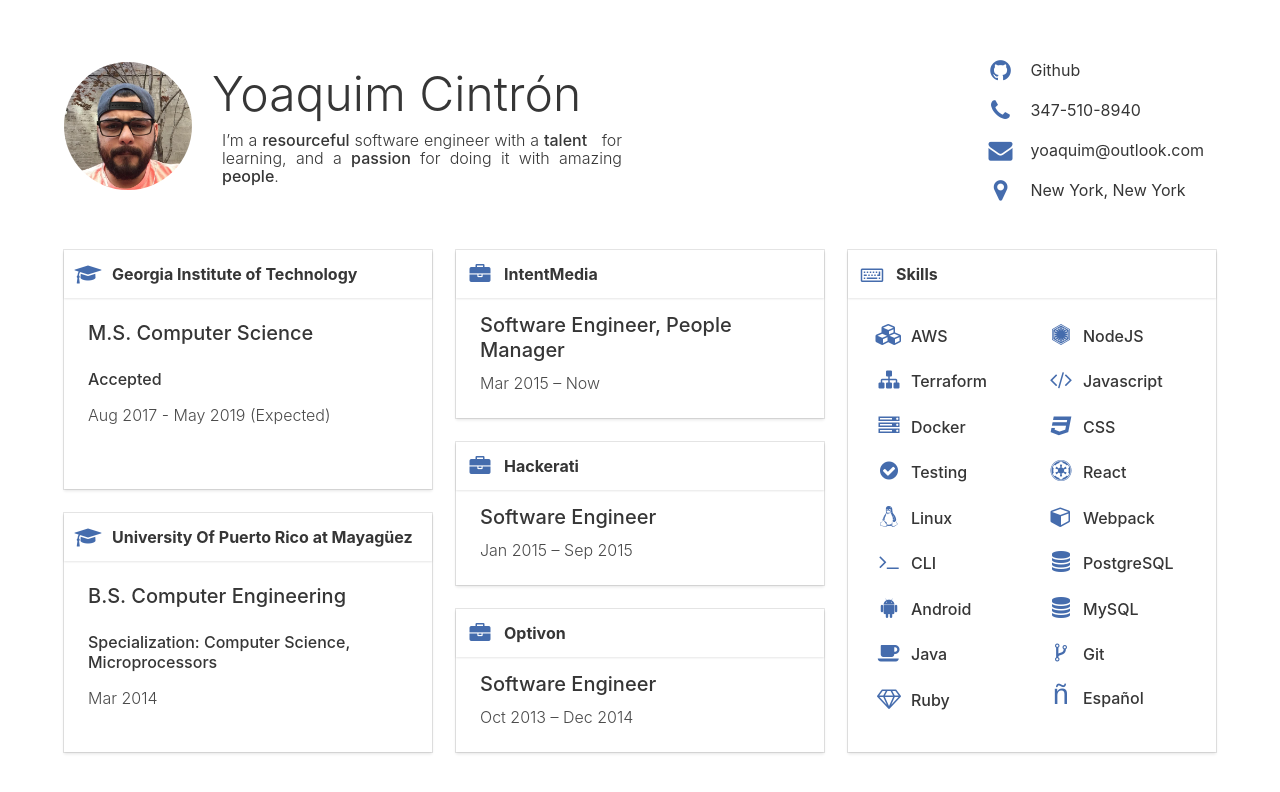
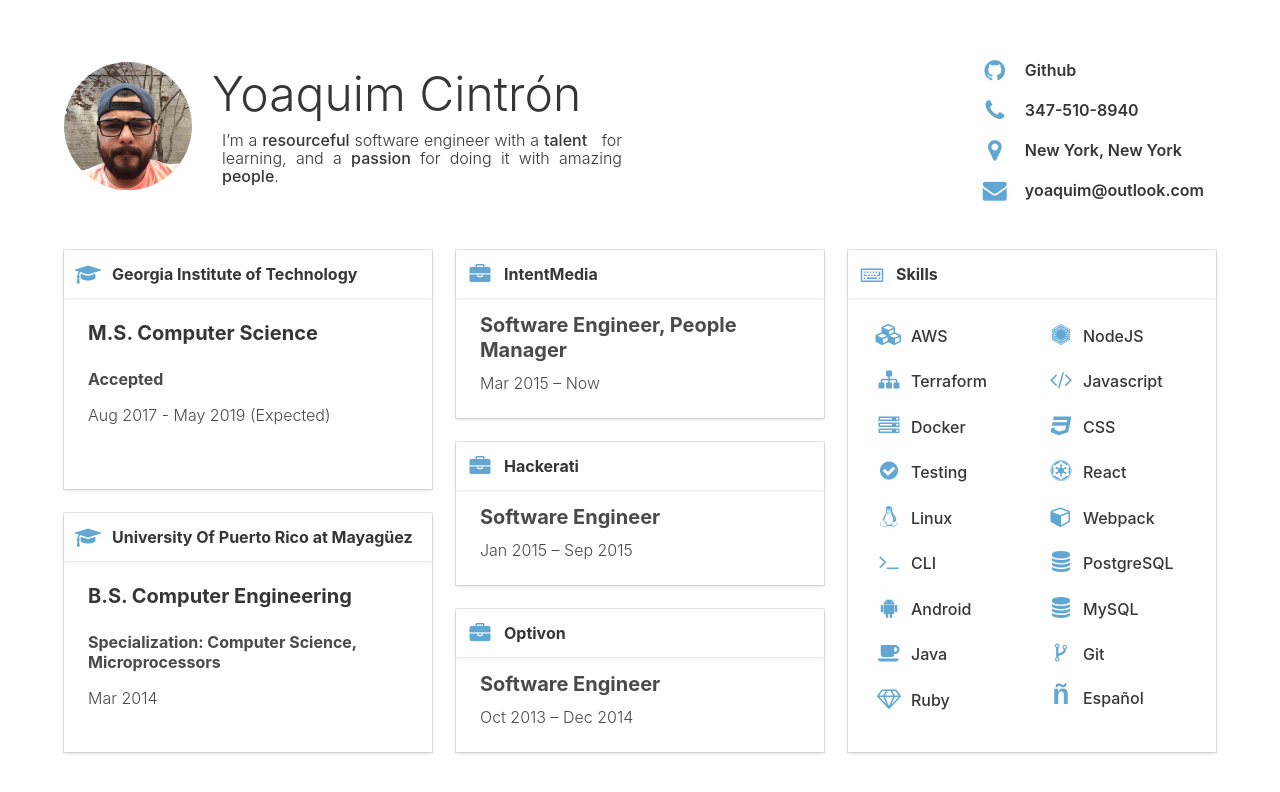
Before and after one commit to yoaquim/v1-resume, a React app: page / in a window 1280 px wide. Shown: the top 792 px of the page. Built offline with nearby package versions, Linux system fonts and the light colour scheme.

Commit message:
Styling and colors. still missing experience details

```diff
--- a/src/AboutMe.js
+++ b/src/AboutMe.js
@@ -38,13 +38,13 @@
                                 <span className="panel-icon"><i className="fa fa-phone"></i></span>
                                 <span className="contact-item-text">347-510-8940</span>
                             </a>
+                            <a className="panel-block contact-item" href="https://www.google.com/maps/place/New+York,+NY/@40.705311,-74.258188" target="_blank">
+                                <span className="panel-icon"><i className="fa fa-map-marker"></i></span>
+                                <span className="contact-item-text">New York, New York</span>
+                            </a>
                             <a className="panel-block contact-item" href="mailto:yoaquim@outlook.com" target="_blank">
                                 <span className="panel-icon"><i className="fa fa-envelope"></i></span>
                                 <span className="contact-item-text">yoaquim@outlook.com</span>
-                            </a>
-                            <a className="panel-block contact-item" href="https://www.google.com/maps/place/New+York,+NY/@40.705311,-74.258188" target="_blank">
-                                <span className="panel-icon"><i className="fa fa-map-marker"></i></span>
-                                <span className="contact-item-text">New York, New York</span>
                             </a>
                         </div>
                     </div>
--- a/src/Education.js
+++ b/src/Education.js
@@ -16,14 +16,14 @@
             <div className="tile is-vertical is-4 is-parent education">
 
                 <Card icon={this.state.icon} title="Georgia Institute of Technology" classes="georgia-tech">
-                    <h1 className="degree subtitle is-5"><strong>M.S. Computer Science</strong></h1>
-                    <p className="date subtitle is-6"><strong>Accepted</strong></p>
+                    <h1 className="degree subtitle is-5">M.S. Computer Science</h1>
+                    <p className="sub-info subtitle is-6">Accepted</p>
                     <p className="date subtitle is-6">Aug 2017 - May 2019 (Expected)</p>
                 </Card>
 
                 <Card icon={this.state.icon} title="University Of Puerto Rico at Mayagüez" classes="uprm">
-                    <h1 className="degree subtitle is-5"><strong>B.S. Computer Engineering</strong></h1>
-                    <p className="date subtitle is-6"><strong>Specialization: Computer Science, Microprocessors</strong></p>
+                    <h1 className="degree subtitle is-5">B.S. Computer Engineering</h1>
+                    <p className="sub-info subtitle is-6">Specialization: Computer Science, Microprocessors</p>
                     <p className="date subtitle is-6">Mar 2014</p>
                 </Card>
 
--- a/src/Experience.js
+++ b/src/Experience.js
@@ -15,17 +15,17 @@
             <div className="tile is-vertical is-4 is-parent experience">
 
                 <Card icon={this.state.icon} title="IntentMedia" classes="intent">
-                    <div className="role subtitle"><strong>Software Engineer, People Manager</strong></div>
+                    <div className="role subtitle">Software Engineer, People Manager</div>
                     <div className="subtitle is-6 date">Mar 2015 – Now</div>
                 </Card>
 
                 <Card icon={this.state.icon} title="Hackerati" classes="hack">
-                    <div className="role subtitle"><strong>Software Engineer</strong></div>
+                    <div className="role subtitle">Software Engineer</div>
                     <div className="subtitle is-6 date">Jan 2015 – Sep 2015</div>
                 </Card>
 
                 <Card icon={this.state.icon} title="Optivon" classes="optivon">
-                    <div className="role subtitle"><strong>Software Engineer</strong></div>
+                    <div className="role subtitle">Software Engineer</div>
                     <div className="subtitle is-6 date">Oct 2013 – Dec 2014</div>
                 </Card>
 
--- a/src/Skills.js
+++ b/src/Skills.js
@@ -1,6 +1,6 @@
 import React from 'react'
 import Card from './Card'
-import Skill from './Skill'
+import Skill from './SingleSkill'
 
 class Skills extends React.Component {
 
@@ -37,7 +37,7 @@
                             <Skill icon="code-fork" name="Git"/>
 
                             <div className="skill spanish">
-                                <span className="icon"><h1 className="title is-5"><strong>ñ</strong></h1></span>
+                                <span className="icon"><h1 className="title is-5">ñ</h1></span>
                                 <span className="title is-6 name"><strong>Español</strong></span>
                             </div>
                         </div>
--- a/styles/about-me.less
+++ b/styles/about-me.less
@@ -1,5 +1,6 @@
 .about-me {
   padding-top: 0;
+  background-color: @bgColor;
 }
 
 .about-me {
@@ -32,6 +33,10 @@
     }
   }
 
+  .contact-item-text {
+    font-weight: 600;
+  }
+
   .contact-item:last-child {
     padding-bottom: 0;
   }
--- a/styles/app.less
+++ b/styles/app.less
@@ -4,6 +4,7 @@
 
 @import "about-me";
 @import "resume";
+@import "education";
 @import "experience";
 @import "skills";
 
--- /dev/null
+++ b/styles/education.less
@@ -0,0 +1,6 @@
+.education {
+  .degree,
+  .sub-info {
+    font-weight: 700;
+  }
+}
--- a/styles/experience.less
+++ b/styles/experience.less
@@ -1,16 +1,18 @@
+@cardContentVerticalPadding: 15px;
 .experience {
 
-  div.role {
+  .role {
+    font-weight: 700;
     margin: 0 auto;
   }
 
-  div.date {
+  .date {
     margin: 10px auto;
   }
 
   .card-content {
-    padding-top: 15px;
-    padding-bottom: 15px;
+    padding-top: @cardContentVerticalPadding;
+    padding-bottom: @cardContentVerticalPadding;
   }
 
 }
--- a/styles/resume.less
+++ b/styles/resume.less
@@ -2,7 +2,11 @@
 
 .education,
 .experience,
-.skills {
+.skills-tile {
+
+  .card {
+    background-color: @bgColor;
+  }
 
   a.card-header-icon {
     cursor: auto;
--- a/styles/skills.less
+++ b/styles/skills.less
@@ -26,6 +26,7 @@
 .skill.spanish h1 {
   font-family: Courier;
   font-size: 180%;
+  font-weight: 600;
   color: @iconColor;
 }
 
--- a/styles/vars.less
+++ b/styles/vars.less
@@ -2,8 +2,7 @@
 @bgPadding: 50px;
 
 // colors
-@textColor: rgba(61, 59, 61, 0.95);
-@textColorAlt: #474d5d;
-@bgColor: #fff;
+@textColor: #4c4d4d;
+@bgColor: #fefefe;
 @cardBgColor: #f3f3f3;
-@iconColor: #456cad;
+@iconColor: #62a7d3;
```
Also changed, not shown: src/SingleSkill.js (renamed from src/Skill.js).
